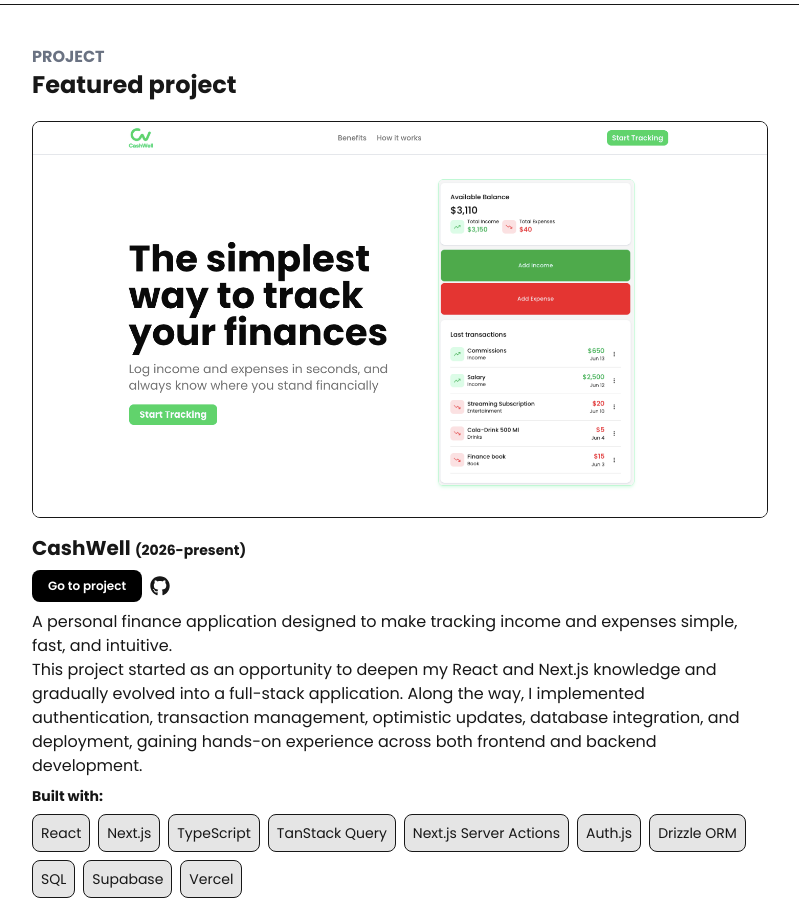
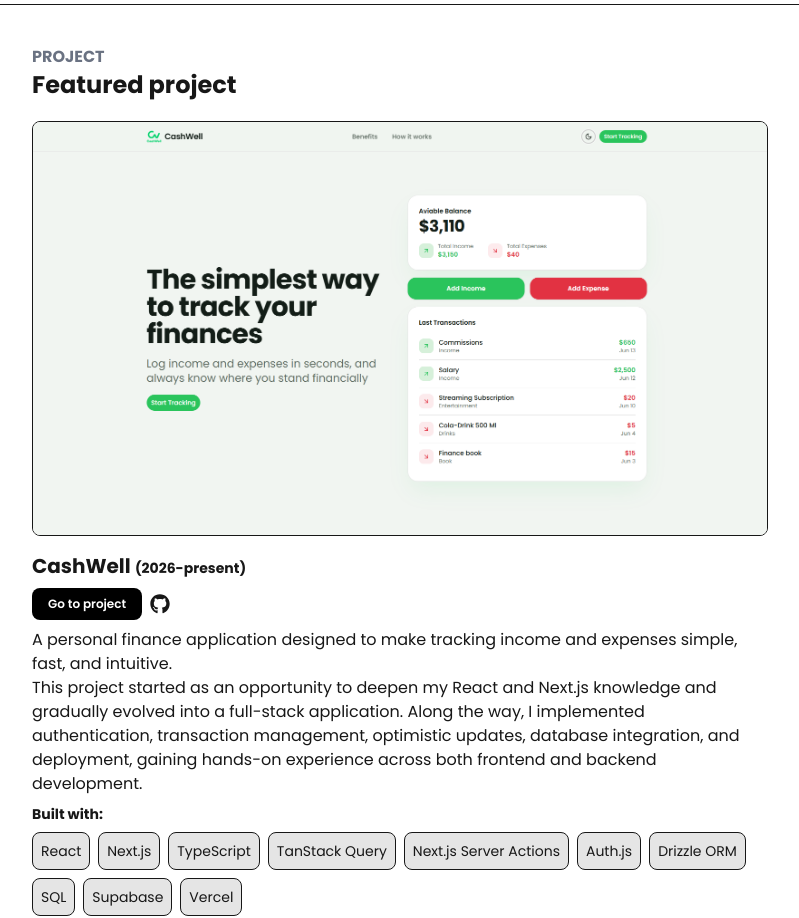
Before and after one commit to Cristian-Ser/portfolio, a Next.js app: page / in a window 1280 px wide. Shown: the part 880-1798 px from the top of the page, without its empty margins (240-1039 px from the left). Built offline with nearby package versions, Linux system fonts and the light colour scheme.

Commit message:
Changed project img

```diff
--- a/app/components/Project.tsx
+++ b/app/components/Project.tsx
@@ -27,7 +27,7 @@
           <Link href="https://cash-well.vercel.app/" target="_blank">
             <picture>
               <img
-                src="/CashWell-landing-desktop.png"
+                src="/CashWell-landing.png"
                 alt="CashWell desktop landing page"
                 className="border rounded-lg hover:-translate-y-0.5 duration-300"
               />
```
Also changed, not shown: public/CashWell-landing-desktop.png (deleted), public/CashWell-landing.png (added).
